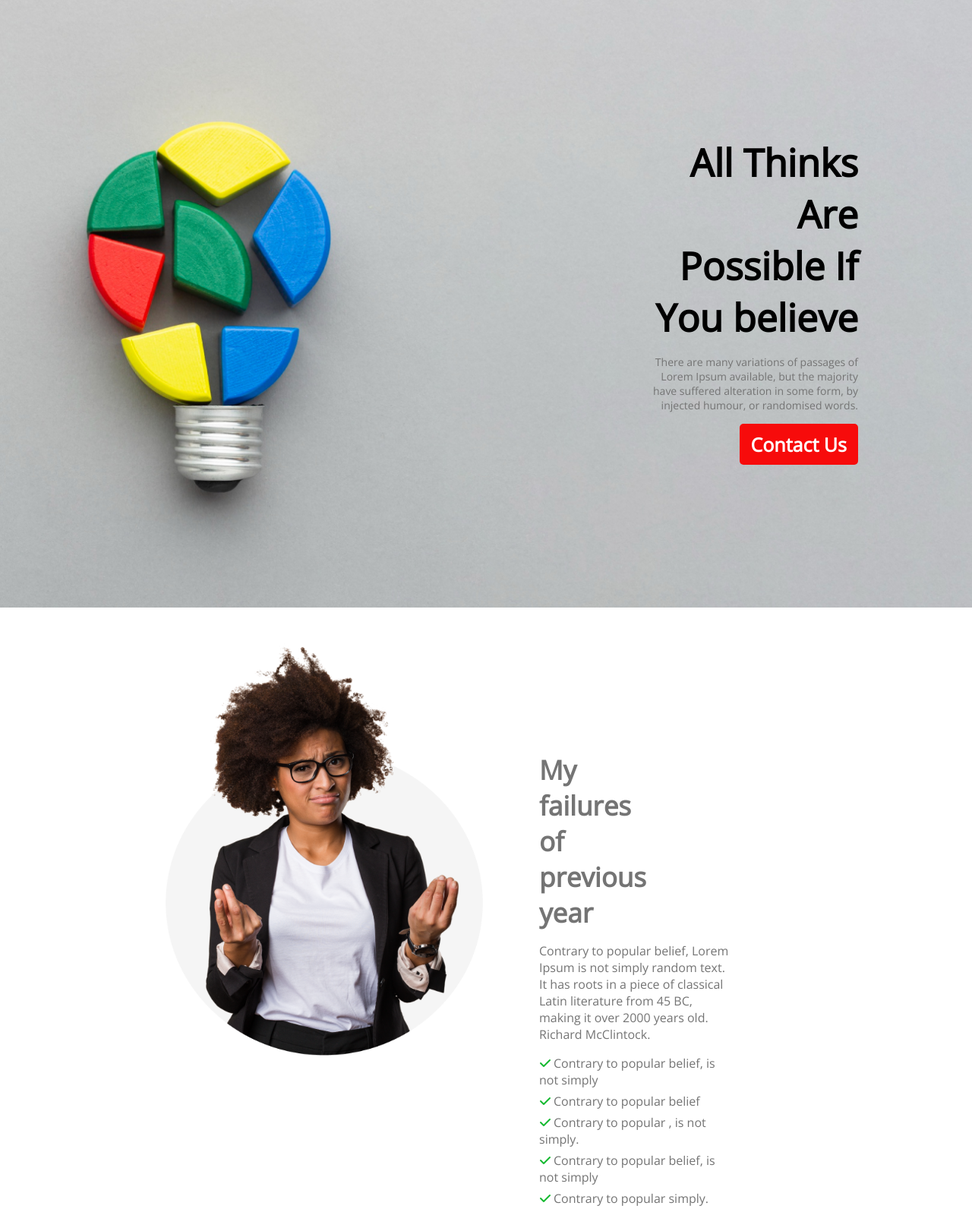
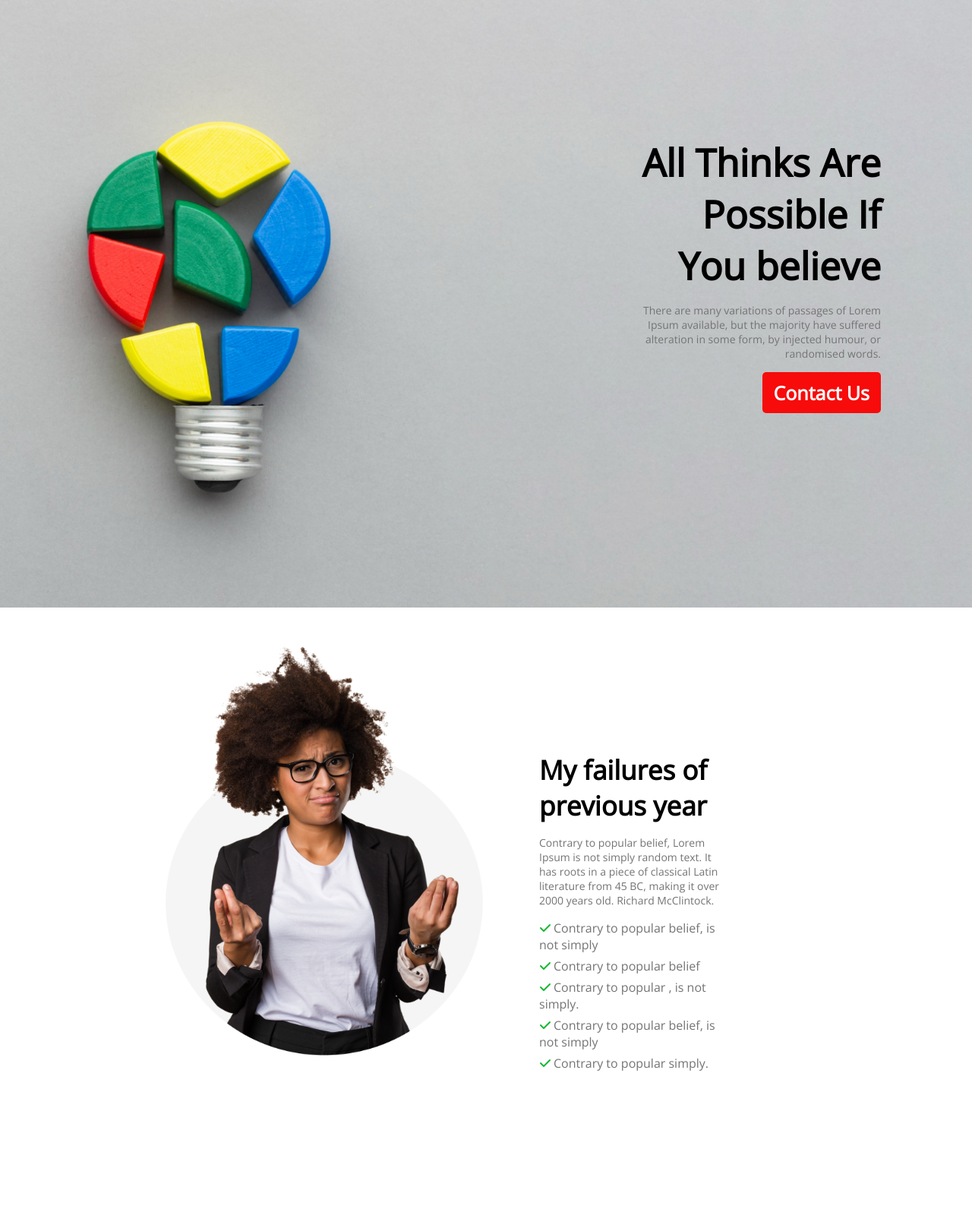
Before and after one commit to sabboshachi546/new-year-website, a plain HTML site: page index.html in a window 1280 px wide. Shown: the top 1592 px of the page at 76% size. Drawn offline with nearby package versions, Linux system fonts and the light colour scheme; files whose address does not match are found by name.

Commit message:
finaly done

```diff
--- a/styles/style.css
+++ b/styles/style.css
@@ -20,7 +20,7 @@ section{
 
 }
 .banner-content{
-    padding: 180px 150px 120px 860px;
+    padding: 180px 120px 120px 842px;
     text-align: right;
 }
 .banner-title{
@@ -50,20 +50,21 @@ main{
 }
 .previous-content{
     padding: 150px 120px 100px 60px;
-    color: #747474;
 }
 .previous-content-title{
     font-size: 35px;
     font-weight: 700;
-    padding-right:100px ;
 }
 .previous-content-description{
     margin: 16px auto;
+    font-size: 14px;
+    color: #747474;
 }
 .previous-content ul li{
     list-style: none;
     margin-left: -40px;
     margin-bottom: 6px;
+    color: #747474;
 }
 .fa-check{
     color: #15b930;
@@ -90,7 +91,6 @@ main{
     font-size: 25px;
 }
 .services-item-description{
-    font-size: 18px;
     color: #747474;
     margin-bottom: 15px;
 }
```
